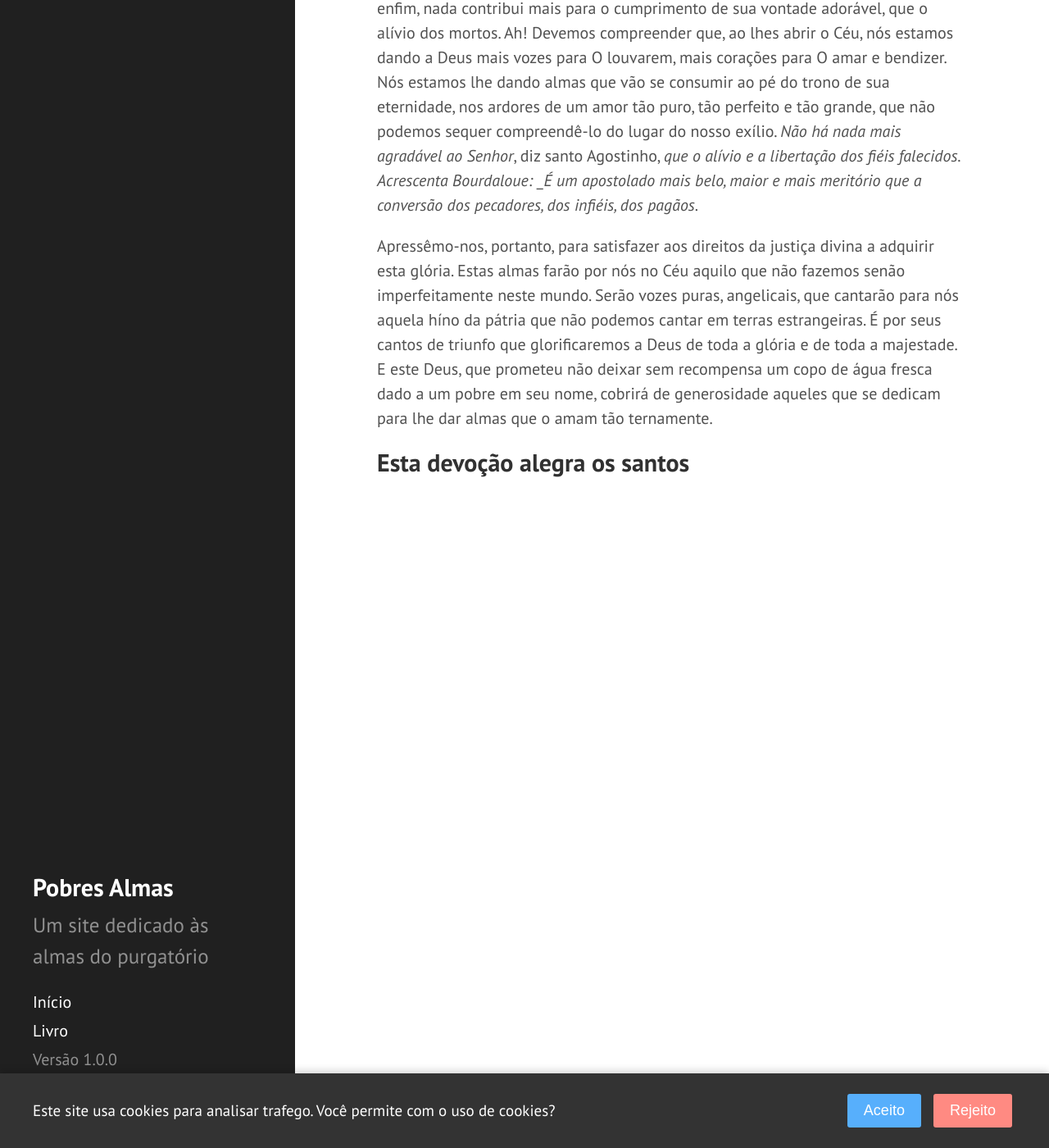
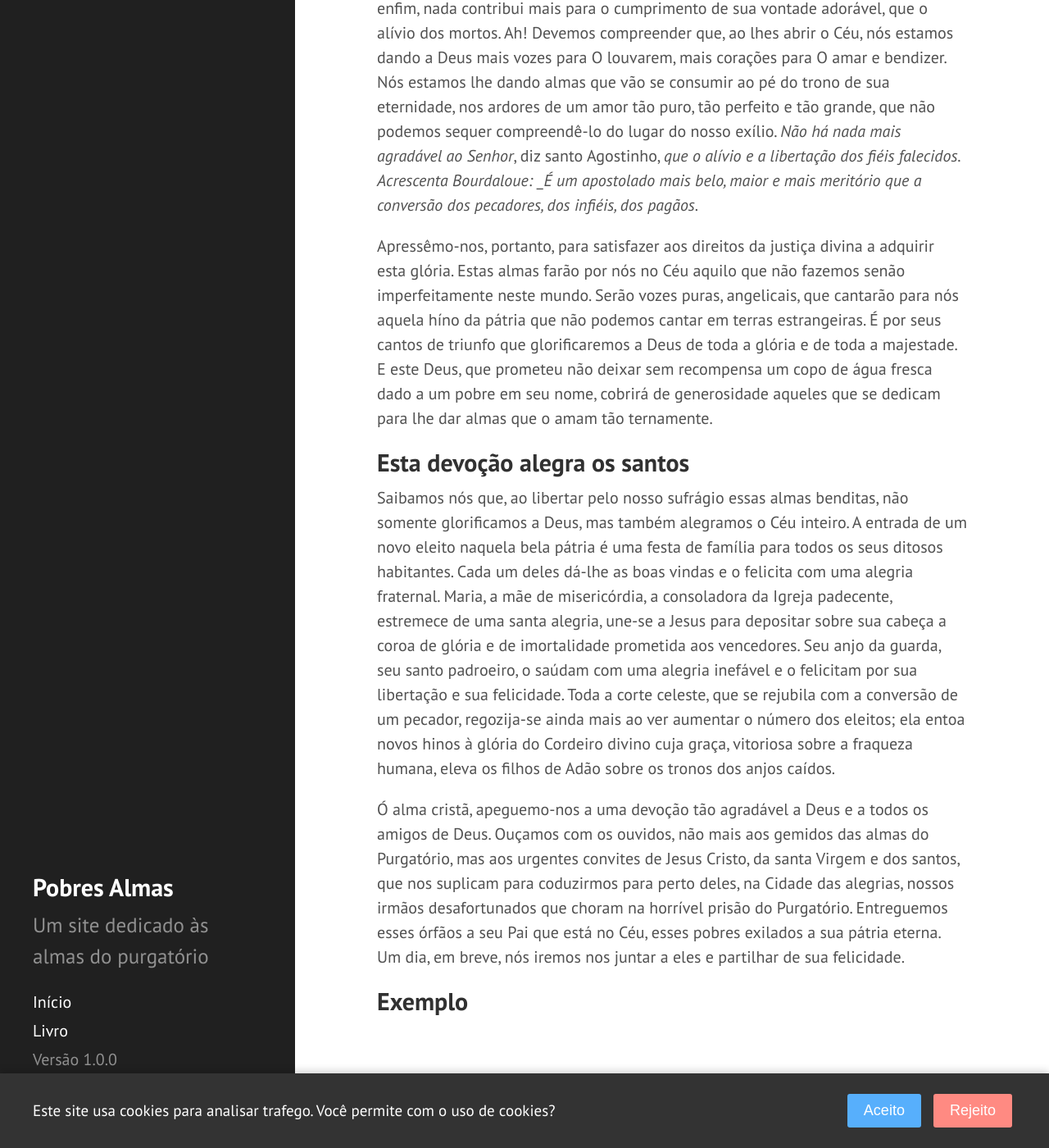
Before and after one commit to daniel-ufabc/poor-souls, a Jekyll site: the page built from _book/dia16.md, in a window 1280 px wide and 1400 px high, scrolled down 403 px. Shown: the whole window at 82% size. Built offline with Jekyll 4.4.1, drawn with Linux system fonts in a browser that asks for light colours.

Commit message:
add dia16.md; wip

```diff
--- a/_book/dia16.md
+++ b/_book/dia16.md
@@ -18,3 +18,10 @@
 
 
 ## Esta devoção alegra os santos
+
+Saibamos nós que, ao libertar pelo nosso sufrágio essas almas benditas, não somente glorificamos a Deus, mas também alegramos o Céu inteiro. A entrada de um novo eleito naquela bela pátria é uma festa de família para todos os seus ditosos habitantes. Cada um deles dá-lhe as boas vindas e o felicita com uma alegria fraternal. Maria, a mãe de misericórdia, a consoladora da Igreja padecente, estremece de uma santa alegria, une-se a Jesus para depositar sobre sua cabeça a coroa de glória e de imortalidade prometida aos vencedores. Seu anjo da guarda, seu santo padroeiro, o saúdam com uma alegria inefável e o felicitam por sua libertação e sua felicidade. Toda a corte celeste, que se rejubila com a conversão de um pecador, regozija-se ainda mais ao ver aumentar o número dos eleitos; ela entoa novos hinos à glória do Cordeiro divino cuja graça, vitoriosa sobre a fraqueza humana, eleva os filhos de Adão sobre os tronos dos anjos caídos.
+
+Ó alma cristã, apeguemo-nos a uma devoção tão agradável a Deus e a todos os amigos de Deus. Ouçamos com os ouvidos, não mais aos gemidos das almas do Purgatório, mas aos urgentes convites de Jesus Cristo, da santa Virgem e dos santos, que nos suplicam para coduzirmos para perto deles, na Cidade das alegrias, nossos irmãos desafortunados que choram na horrível prisão do Purgatório. Entreguemos esses órfãos a seu Pai que está no Céu, esses pobres exilados a sua pátria eterna. Um dia, em breve, nós iremos nos juntar a eles e partilhar de sua felicidade.
+
+
+## Exemplo
```
